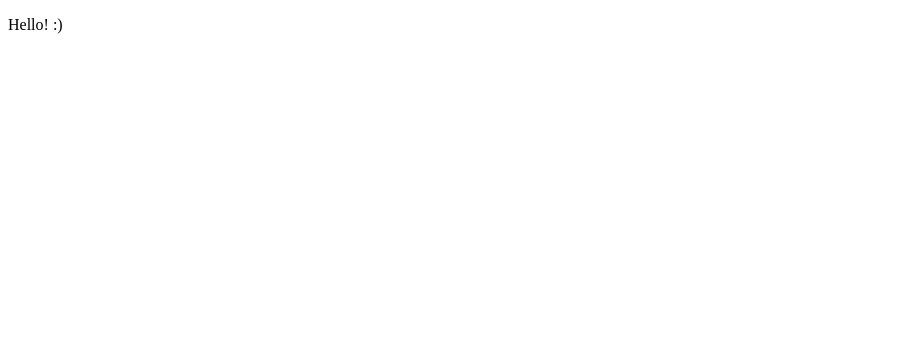
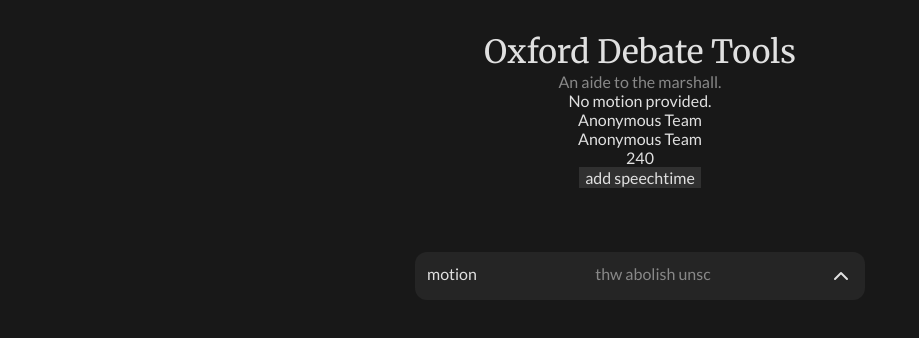
Before and after one commit to debatecore/debate-tools, a Next.js app: page / in a window 1280 px wide. Shown: the top 338 px of the page, without its empty margins (0-919 px from the left). Built offline with nearby package versions, Linux system fonts and the light colour scheme.

Commit message:
very much WIP debate context

```diff
--- a/package.json
+++ b/package.json
@@ -17,6 +17,7 @@
     "next": "13.2.4",
     "react": "18.2.0",
     "react-dom": "18.2.0",
+    "sass": "^1.60.0",
     "typescript": "5.0.3"
   }
 }
--- /dev/null
+++ b/src/components/ConfigString.tsx
@@ -0,0 +1,46 @@
+import { useEffect, useState } from "react";
+import { ChevronDown } from "./Icons/ChevronDown";
+import { ChevronUp } from "./Icons/ChevronUp";
+
+const ConfigString = (props: {
+  title: string;
+  config: string;
+  isExpanded: boolean;
+}) => {
+  const [title, setTitle] = useState(props.title);
+  const [config, setConfig] = useState(props.config);
+  useEffect(() => {
+    setTitle(props.title);
+  }, [props.title]);
+  useEffect(() => {
+    setConfig(props.config);
+  }, [props.config]);
+  return (
+    <div
+      style={{
+        background: "#252525",
+        minWidth: "220px",
+        width: "50%",
+        maxWidth: "450px",
+        padding: "12px",
+        cursor: "pointer",
+        borderRadius: "12px",
+      }}
+    >
+      <div
+        style={{
+          display: "flex",
+          flexDirection: "row",
+          justifyContent: "space-between",
+        }}
+      >
+        <span>{title}</span>
+        <span className="mutedtext">{config}</span>
+        {props.isExpanded ? <ChevronUp /> : <ChevronDown />}
+      </div>
+      <div></div>
+    </div>
+  );
+};
+
+export { ConfigString };
--- /dev/null
+++ b/src/components/Icons/ChevronDown.tsx
@@ -0,0 +1,20 @@
+const ChevronDown = () => {
+  return (
+    <svg
+      xmlns="http://www.w3.org/2000/svg"
+      width="24"
+      height="24"
+      viewBox="0 0 24 24"
+      fill="none"
+      stroke="currentColor"
+      strokeWidth="2"
+      strokeLinecap="round"
+      strokeLinejoin="round"
+      className="feather feather-chevron-down"
+    >
+      <polyline points="6 9 12 15 18 9" />
+    </svg>
+  );
+};
+
+export { ChevronDown };
--- /dev/null
+++ b/src/components/Icons/ChevronUp.tsx
@@ -0,0 +1,20 @@
+const ChevronUp = () => {
+  return (
+    <svg
+      xmlns="http://www.w3.org/2000/svg"
+      width="24"
+      height="24"
+      viewBox="0 0 24 24"
+      fill="none"
+      stroke="currentColor"
+      strokeWidth="2"
+      strokeLinecap="round"
+      strokeLinejoin="round"
+      className="feather feather-chevron-up"
+    >
+      <polyline points="18 15 12 9 6 15" />
+    </svg>
+  );
+};
+
+export { ChevronUp };
--- a/src/pages/_app.tsx
+++ b/src/pages/_app.tsx
@@ -1,5 +1,31 @@
 import type { AppProps } from "next/app";
+import "@/styles/root.css";
+
+import { createContext, Dispatch, SetStateAction, useState } from "react";
+
+type debate = {
+  motion: string;
+  proTeam: string;
+  oppTeam: string;
+  speechTime: number;
+};
+
+const DebateContext = createContext<{
+  debateContext: debate;
+  setDebateContext: Dispatch<SetStateAction<debate>>;
+} | null>(null);
+export { DebateContext };
 
 export default function App({ Component, pageProps }: AppProps) {
-  return <Component {...pageProps} />;
+  const [debateContext, setDebateContext] = useState<debate>({
+    motion: "No motion provided.",
+    proTeam: "Anonymous Team",
+    oppTeam: "Anonymous Team",
+    speechTime: 240,
+  });
+  return (
+    <DebateContext.Provider value={{ debateContext, setDebateContext }}>
+      <Component {...pageProps} />
+    </DebateContext.Provider>
+  );
 }
--- a/src/pages/index.tsx
+++ b/src/pages/index.tsx
@@ -1,7 +1,57 @@
+import Link from "next/link";
+import { useContext } from "react";
+import { DebateContext } from "./_app";
+
+import { ConfigString } from "@/components/ConfigString";
+
 export default function Home() {
+  const debate = useContext(DebateContext);
   return (
     <>
-      <p>{"Hello! :)"}</p>
+      <div
+        style={{
+          display: "flex",
+          flexDirection: "column",
+          justifyContent: "center",
+          alignItems: "center",
+          padding: "32px",
+        }}
+      >
+        <h1>Oxford Debate Tools</h1>
+        <p className="mutedtext">An aide to the marshall.</p>
+        <p>{debate?.debateContext.motion || ""}</p>
+        <p>{debate?.debateContext.proTeam || ""}</p>
+        <p>{debate?.debateContext.oppTeam || ""}</p>
+        <p>{debate?.debateContext.speechTime.toString() || ""}</p>
+        <button
+          onClick={() =>
+            debate?.setDebateContext({
+              motion: debate.debateContext.motion,
+              proTeam: debate.debateContext.proTeam,
+              oppTeam: debate.debateContext.oppTeam,
+              speechTime: debate.debateContext.speechTime + 1,
+            })
+          }
+        >
+          add speechtime
+        </button>
+      </div>
+
+      <div
+        style={{
+          display: "flex",
+          flexDirection: "column",
+          justifyContent: "center",
+          alignItems: "center",
+          padding: "32px",
+        }}
+      >
+        <ConfigString
+          title="motion"
+          config="thw abolish unsc"
+          isExpanded={true}
+        />
+      </div>
     </>
   );
 }
--- /dev/null
+++ b/src/styles/root.css
@@ -0,0 +1,60 @@
+@import url("https://fonts.googleapis.com/css2?family=Lato:wght@300;400;700&family=Merriweather&display=swap");
+
+:root {
+  --dark-1: #181818;
+  --dark-2: #252525;
+  --dark-3: #303030;
+  --light-1: #e0e0e0;
+  --mutedtext: #888;
+}
+
+html {
+  box-sizing: border-box;
+  font-size: 16px;
+}
+
+/* prettier-ignore */
+*, *:before, *:after {
+  box-sizing: inherit;
+}
+
+/* prettier-ignore */
+body, h1, h2, h3, h4, h5, h6, p, ol, ul {
+  margin: 0;
+  padding: 0;
+  font-weight: normal;
+}
+
+img {
+  max-width: 100%;
+  height: auto;
+}
+button {
+  font-family: inherit;
+  font-size: inherit;
+  border: none;
+  cursor: pointer;
+  background: var(--dark-3);
+  color: var(--light-1);
+}
+input {
+  font-family: inherit;
+  font-size: inherit;
+  border: none;
+  background: var(--dark-3);
+  color: var(--light-1);
+}
+
+body {
+  background: var(--dark-1);
+  color: var(--light-1);
+  font-family: "Lato", sans-serif;
+  min-height: 100vh;
+} /* prettier-ignore */
+h1, h2, h3 {
+  font-family: "Merriweather", serif;
+}
+
+.mutedtext {
+  color: var(--mutedtext);
+}
```
Also changed, not shown: src/pages/oxford.tsx (added, +19 -0 lines), 1 other file (tests, documents, lock files or other folders).
